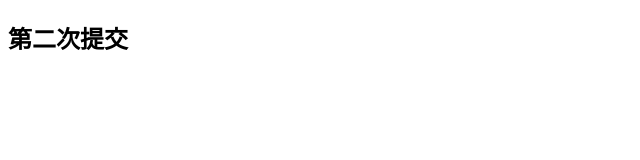
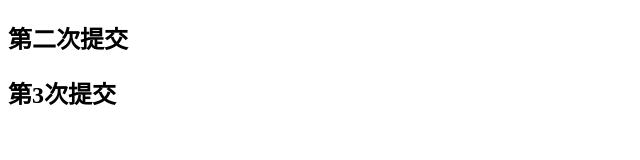
Before and after one commit to RESTful-guo/git-demo, a plain HTML site: page index.html in a window 1280 px wide. Shown: the whole page, without its empty margins (0-640 px from the left). Drawn offline with Linux system fonts and the light colour scheme.

Commit message:
第三次提交的代码

```diff
--- a/index.html
+++ b/index.html
@@ -8,5 +8,6 @@
 </head>
 <body>
     <h2>第二次提交</h2>
+    <h2>第3次提交</h2>
 </body>
 </html>
```
